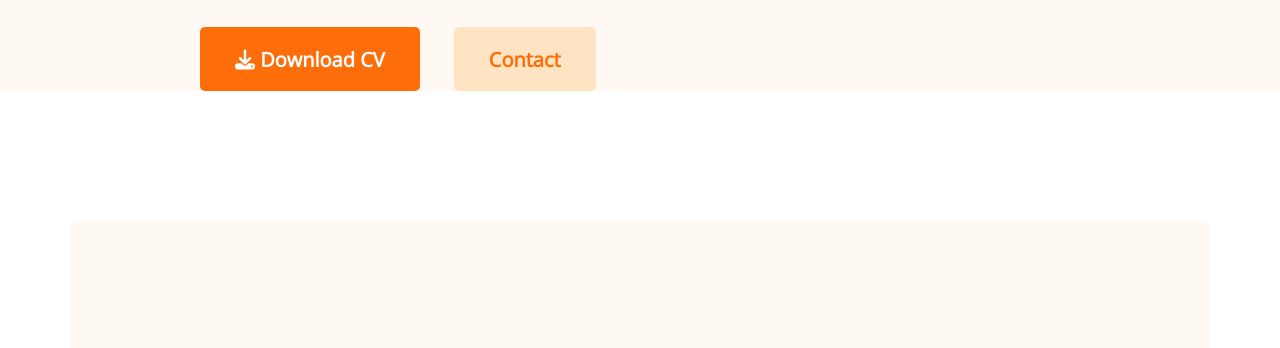
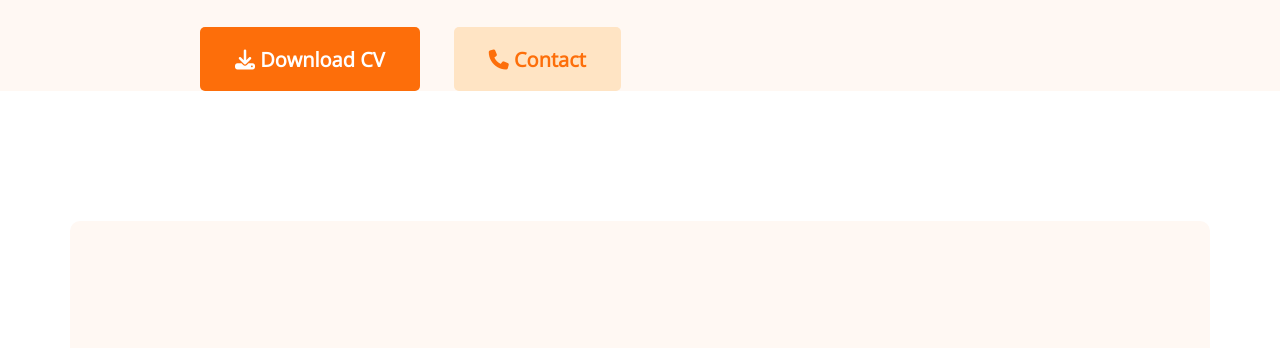
Before and after one commit to MdAzizulHakim-31/developer-portfolio, a plain HTML site: page developer-portfolio/index.html in a window 1280 px wide. Shown: the part 445-793 px from the top of the page. Drawn offline with nearby package versions, Linux system fonts and the light colour scheme.

Commit message:
icon added

```diff
--- a/developer-portfolio/index.html
+++ b/developer-portfolio/index.html
@@ -26,7 +26,7 @@
                 <h1 class="banner-title">Azizul<span class="text-primary"> Hakim</span></h1>
                 <p class="banner-description">Shot what able cold new see hold.Friendly as an betrayed formerly he. Morning because as to society behaved moments.</p>
                 <button class="btn-primary"><i class="fa-solid fa-download"></i>  Download CV</button>
-                <button class="btn-con"><strong>Contact</strong></button>
+                <button class="btn-con"><strong><i class="fa-solid fa-phone"></i>  Contact</strong></button>
             </div>
             <img src="images/hardy.png" alt="My Picture">
         </div>
```
